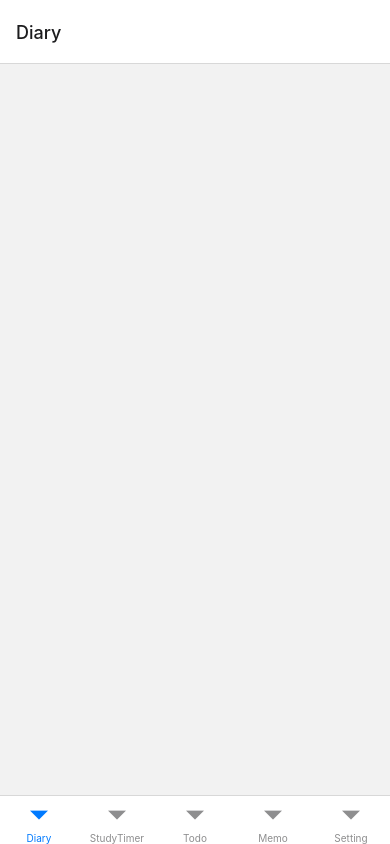
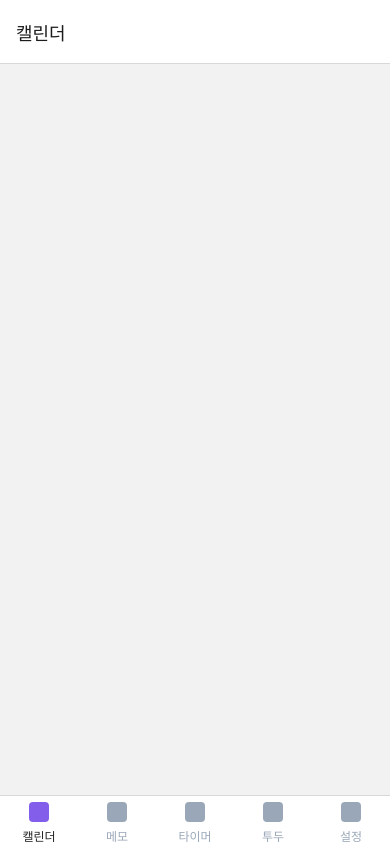
Before and after one commit to Ohjaeyeop/RN_Project, a React Native app: screen / in a window 390 px wide. Built offline with nearby package versions, Linux system fonts and the light colour scheme.

Commit message:
tabIcon, Label 스타일

```diff
--- a/src/navigation/MainTabNavigator.tsx
+++ b/src/navigation/MainTabNavigator.tsx
@@ -6,6 +6,8 @@ import Todo from '../components/screen/Todo';
 import Setting from '../components/screen/Setting';
 import StudyTimer from '../components/screen/StudyTimer';
 import Memo from '../components/screen/Memo';
+import {View, Text} from 'react-native';
+import {color} from '../theme/color';
 
 type TabParamList = {
   Diary: undefined;
@@ -17,15 +19,90 @@ type TabParamList = {
 
 const Tab = createBottomTabNavigator<TabParamList>();
 
+const TabBarIcon = ({focused}: {focused: boolean}) => {
+  return (
+    <View
+      style={{
+        width: 20,
+        height: 20,
+        borderRadius: 4,
+        backgroundColor: focused ? color.primary : color.gray,
+      }}
+    />
+  );
+};
+
+const TabBarLabel = ({focused, label}: {focused: boolean; label: string}) => {
+  return (
+    <Text
+      style={{
+        color: focused ? color.dark : color.gray,
+        fontSize: 12,
+      }}>
+      {label}
+    </Text>
+  );
+};
+
 const MainTabNavigator = () => {
   return (
     <NavigationContainer>
       <Tab.Navigator>
-        <Tab.Screen name="Diary" component={Diary} />
-        <Tab.Screen name="StudyTimer" component={StudyTimer} />
-        <Tab.Screen name="Todo" component={Todo} />
-        <Tab.Screen name="Memo" component={Memo} />
-        <Tab.Screen name="Setting" component={Setting} />
+        <Tab.Screen
+          name="Diary"
+          component={Diary}
+          options={{
+            title: '캘린더',
+            tabBarLabel: ({focused}) => (
+              <TabBarLabel focused={focused} label={'캘린더'} />
+            ),
+            tabBarIcon: ({focused}) => <TabBarIcon focused={focused} />,
+          }}
+        />
+        <Tab.Screen
+          name="Memo"
+          component={Memo}
+          options={{
+            title: '메모',
+            tabBarLabel: ({focused}) => (
+              <TabBarLabel focused={focused} label={'메모'} />
+            ),
+            tabBarIcon: ({focused}) => <TabBarIcon focused={focused} />,
+          }}
+        />
+        <Tab.Screen
+          name="StudyTimer"
+          component={StudyTimer}
+          options={{
+            title: '타이머',
+            tabBarLabel: ({focused}) => (
+              <TabBarLabel focused={focused} label={'타이머'} />
+            ),
+            tabBarIcon: ({focused}) => <TabBarIcon focused={focused} />,
+          }}
+        />
+        <Tab.Screen
+          name="Todo"
+          component={Todo}
+          options={{
+            title: '투두',
+            tabBarLabel: ({focused}) => (
+              <TabBarLabel focused={focused} label={'투두'} />
+            ),
+            tabBarIcon: ({focused}) => <TabBarIcon focused={focused} />,
+          }}
+        />
+        <Tab.Screen
+          name="Setting"
+          component={Setting}
+          options={{
+            title: '설정',
+            tabBarLabel: ({focused}) => (
+              <TabBarLabel focused={focused} label={'설정'} />
+            ),
+            tabBarIcon: ({focused}) => <TabBarIcon focused={focused} />,
+          }}
+        />
       </Tab.Navigator>
     </NavigationContainer>
   );
--- /dev/null
+++ b/src/theme/color.ts
@@ -0,0 +1,14 @@
+export const color = {
+  primary: '#835EEB',
+  subPrimary: '#C0AEF5',
+  variant: '#E0DDF5',
+  red: '#F22735',
+  green: '#1FCCA1',
+  yellow: '#FFC107',
+  dark: '#222222',
+  subDark: '#444444',
+  gray: '#9AA7B8',
+  lightGray: '#E9EEF4',
+  lightLightGray: '#F9FBFC',
+  white: '#FFFFFF',
+};
```
